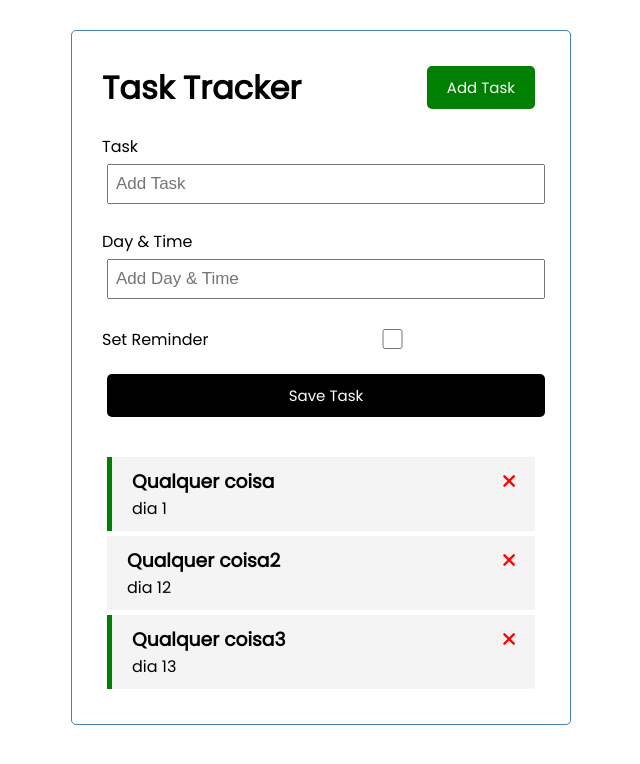
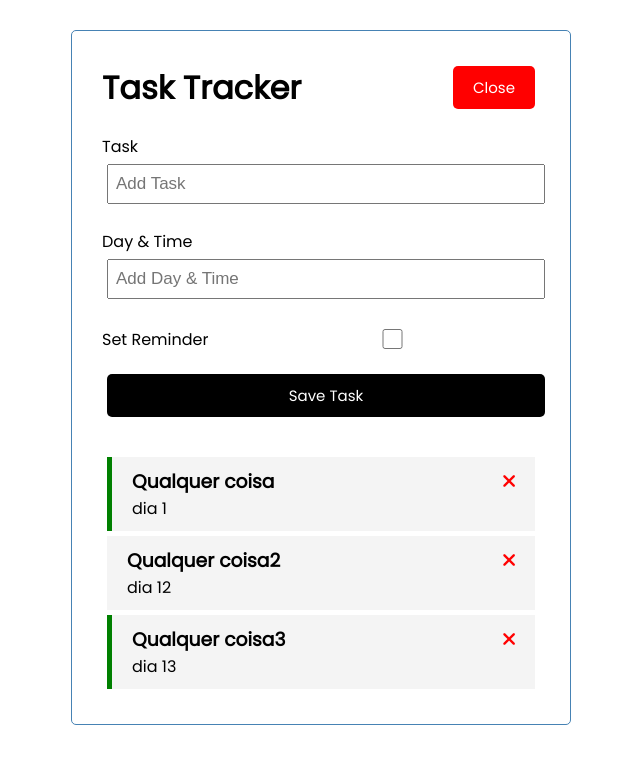
Before and after one commit to andreenakashima/task-list, a Vue app: page / in a window 1280 px wide. Both pictures are taken after a click on the button "Add Task". Shown: the top 764 px of the page, without its empty margins (319-959 px from the left). Built offline with nearby package versions, Linux system fonts and the light colour scheme.

Commit message:
Adicionado toggle de formulario de tasks

```diff
--- a/src/App.vue
+++ b/src/App.vue
@@ -1,7 +1,9 @@
 <template>
   <div class="container">
-    <Header title="Task Tracker" />
-    <AddTask @add-task="addTask" />
+    <Header @toggle-add-task="toggleAddTask" :showAddTask="showAddTask" title="Task Tracker" />
+    <div v-show="showAddTask">
+      <AddTask @add-task="addTask" />
+    </div>
     <Tasks :tasks="tasks" @toggle-reminder="toggleReminder" @delete-task="deleteTask" />
   </div>
 </template>
@@ -21,9 +23,13 @@
   data() {
     return {
       tasks: [],
+      showAddTask: false
     }
   },
   methods: {
+    toggleAddTask() {
+      this.showAddTask = !this.showAddTask;
+    },
     addTask(task) {
       this.tasks = [ ...this.tasks, task ];
     },
--- a/src/components/Button.vue
+++ b/src/components/Button.vue
@@ -11,7 +11,7 @@
     },
     methods: {
         onClick() {
-            console.log('click');
+            this.$emit('btn-click');
         }
     }
 }
--- a/src/components/Header.vue
+++ b/src/components/Header.vue
@@ -1,7 +1,11 @@
 <template>
     <header>
         <h1>{{ title }}</h1>
-        <Button text="Add Task" color="green" />
+        <Button
+            @btn-click="$emit('toggle-add-task')"
+            :text="showAddTask ? 'Close' : 'Add Task'"
+            :color="showAddTask ? 'red' : 'green'"
+            />
     </header>
 </template>
 
@@ -11,7 +15,8 @@
 export default {
     name: 'Header',
     props: {
-        title: String
+        title: String,
+        showAddTask: Boolean
     },
     components: {
         Button
```
